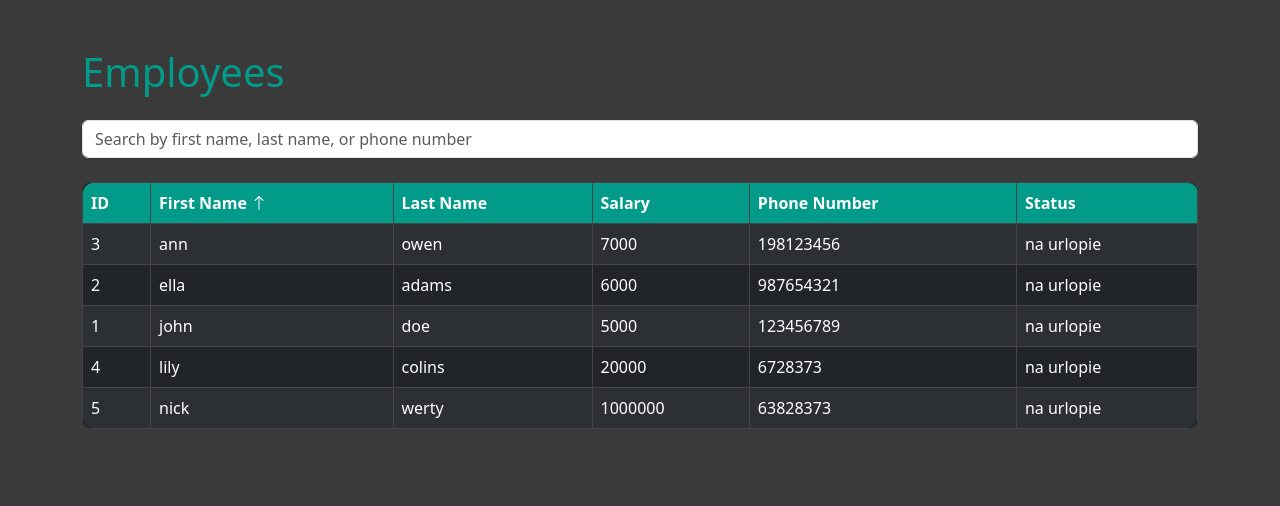
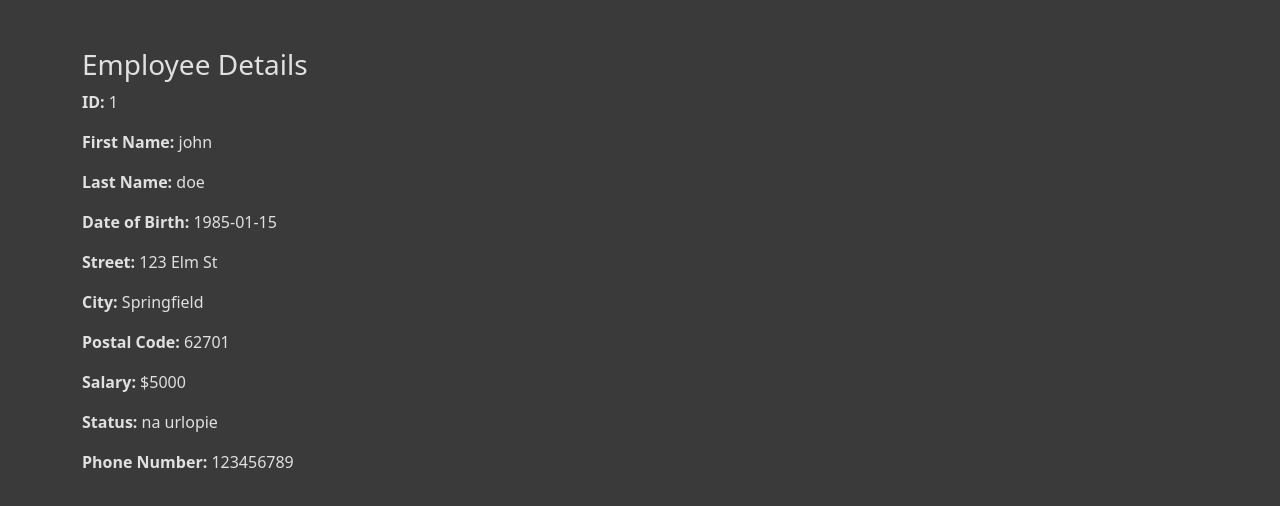
Before and after one commit to justynakwasniak/employees-app, a React (Vite) app: page /details/1 in a window 1280 px wide. Shown: the top 506 px of the page. Built offline with nearby package versions, Linux system fonts and the light colour scheme.

Commit message:
details about employees

```diff
--- a/package.json
+++ b/package.json
@@ -11,7 +11,8 @@
   },
   "dependencies": {
     "react": "^18.3.1",
-    "react-dom": "^18.3.1"
+    "react-dom": "^18.3.1",
+    "react-router-dom": "^6.26.0"
   },
   "devDependencies": {
     "@types/react": "^18.3.3",
--- a/src/App.css
+++ b/src/App.css
@@ -31,7 +31,7 @@ h6 {
   color: #e0e0e0;
 }
 h1 {
-  color: rgb(2, 154, 136);
+  color: rgb(13, 204, 182);
 }
 
 .table {
@@ -62,7 +62,7 @@ thead {
 }
 
 thead th {
-  color: #e0e0e0;
+  color: #dacece;
 }
 .table th {
   cursor: pointer;
@@ -82,3 +82,19 @@ thead th {
 .table tbody tr:last-child td:last-child {
   border-bottom-right-radius: 10px; /* Adjust the value to your preference */
 }
+/* src/App.css */
+.clickable-row:hover {
+  background-color: #495057; /* Kolor tła po najechaniu */
+}
+/* src/App.css */
+
+/* Styl dla klikanych wierszy tabeli */
+.clickable-row {
+  cursor: pointer; /* Kursor zmienia się na wskaźnik */
+}
+
+/* Styl dla wierszy tabeli po najechaniu */
+.clickable-row:hover {
+  background-color: #6c757d; /* Jaśniejszy kolor tła po najechaniu */
+  color: white; /* Opcjonalnie zmiana koloru tekstu */
+}
--- a/src/App.tsx
+++ b/src/App.tsx
@@ -1,16 +1,22 @@
 import "./App.css";
 import React, { useState } from "react";
-import { Table } from "./components/Table";
-import SearchBar from "./components/SearchBar";
+import { createBrowserRouter, RouterProvider } from "react-router-dom";
+import { EmployeesPage } from "./pages/EmployeesPage";
+import { DetailsPage } from "./pages/DetailsPage";
 import { Employee } from "./modals/Employee";
 
-function App() {
+const App = () => {
   const [searchTerm, setSearchTerm] = useState("");
+
   const mockData: Employee[] = [
     {
       id: "1",
       firstname: "john",
       lastname: "doe",
+      birthdate: "1985-01-15",
+      street: "123 Elm St",
+      city: "Springfield",
+      postalCode: "62701",
       salary: 5000,
       status: "na urlopie",
       phonenumber: 123456789,
@@ -19,6 +25,10 @@ function App() {
       id: "2",
       firstname: "ella",
       lastname: "adams",
+      birthdate: "1990-02-25",
+      street: "456 Oak St",
+      city: "Metropolis",
+      postalCode: "10001",
       salary: 6000,
       status: "na urlopie",
       phonenumber: 987654321,
@@ -27,6 +37,10 @@ function App() {
       id: "3",
       firstname: "ann",
       lastname: "owen",
+      birthdate: "1988-03-10",
+      street: "789 Pine St",
+      city: "Gotham",
+      postalCode: "20001",
       salary: 7000,
       status: "na urlopie",
       phonenumber: 198123456,
@@ -35,6 +49,10 @@ function App() {
       id: "4",
       firstname: "lily",
       lastname: "colins",
+      birthdate: "1975-04-05",
+      street: "321 Maple St",
+      city: "Star City",
+      postalCode: "30001",
       salary: 20000,
       status: "na urlopie",
       phonenumber: 6728373,
@@ -43,6 +61,10 @@ function App() {
       id: "5",
       firstname: "nick",
       lastname: "werty",
+      birthdate: "1980-05-20",
+      street: "654 Birch St",
+      city: "Central City",
+      postalCode: "40001",
       salary: 1000000,
       status: "na urlopie",
       phonenumber: 63828373,
@@ -55,13 +77,28 @@ function App() {
       .includes(searchTerm.toLowerCase())
   );
 
+  const router = createBrowserRouter([
+    {
+      path: "/",
+      element: (
+        <EmployeesPage
+          searchTerm={searchTerm}
+          setSearchTerm={setSearchTerm}
+          data={filteredData}
+        />
+      ),
+    },
+    {
+      path: "/details/:id",
+      element: <DetailsPage data={mockData} />,
+    },
+  ]);
+
   return (
     <div className="App container mt-5">
-      <h1 className="mb-4">Employees</h1>
-      <SearchBar searchTerm={searchTerm} setSearchTerm={setSearchTerm} />
-      <Table data={filteredData} />
+      <RouterProvider router={router} />
     </div>
   );
-}
+};
 
 export default App;
--- a/src/components/Table.tsx
+++ b/src/components/Table.tsx
@@ -1,14 +1,15 @@
+// src/components/Table.tsx
 import React, { useState } from "react";
 import { Employee } from "../modals/Employee";
+import "../App.css"; // Upewnij się, że ścieżka jest poprawna
 
 interface TableProps {
   data: Employee[];
 }
 
-type SortKey = keyof Employee; //określa, według którego klucza obiektu Employee dane mają być sortowane.
-type SortOrder = "asc" | "desc"; //określa, czy sortowanie jest rosnące czy malejące
-//asc: Ascending – rosnąco, czyli od najmniejszej wartości do największej (np. od A do Z, od 1 do 10).
-//desc: Descending – malejąco, czyli od największej wartości do najmniejszej (np. od Z do A, od 10 do 1).
+type SortKey = keyof Employee;
+type SortOrder = "asc" | "desc";
+
 export const Table: React.FC<TableProps> = ({ data }) => {
   const [sortKey, setSortKey] = useState<SortKey>("firstname");
   const [sortOrder, setSortOrder] = useState<SortOrder>("asc");
@@ -27,7 +28,7 @@ export const Table: React.FC<TableProps> = ({ data }) => {
     if (a[sortKey] > b[sortKey]) return sortOrder === "asc" ? 1 : -1;
     return 0;
   });
-  //renderowanie ikony sortowania obok nagłówka kolumny w tabeli
+
   const renderSortIcon = (key: SortKey) => {
     if (sortKey === key) {
       return sortOrder === "asc" ? (
@@ -63,7 +64,11 @@ export const Table: React.FC<TableProps> = ({ data }) => {
       </thead>
       <tbody>
         {sortedData.map((employee) => (
-          <tr key={employee.id}>
+          <tr
+            key={employee.id}
+            className="clickable-row" // Dodaj klasę CSS
+            onClick={() => (window.location.href = `/details/${employee.id}`)}
+          >
             <td>{employee.id}</td>
             <td>{employee.firstname}</td>
             <td>{employee.lastname}</td>
--- a/src/modals/Employee.ts
+++ b/src/modals/Employee.ts
@@ -1,8 +1,12 @@
-// Zdefiniuj interfejs dla danych pracowników
+// src/modals/Employee.ts
 export interface Employee {
   id: string;
   firstname: string;
   lastname: string;
+  birthdate: string; // Data urodzenia
+  street: string; // Ulica
+  city: string; // Miejscowość
+  postalCode: string; // Kod pocztowy
   salary: number;
   status: string;
   phonenumber: number;
--- /dev/null
+++ b/src/pages/DetailsPage.tsx
@@ -0,0 +1,53 @@
+// src/pages/DetailsPage.tsx
+import React from "react";
+import { useParams } from "react-router-dom";
+import { Employee } from "../modals/Employee";
+
+interface DetailsPageProps {
+  data: Employee[];
+}
+
+export function DetailsPage({ data }: DetailsPageProps) {
+  const { id } = useParams<{ id: string }>();
+  const employee = data.find((emp) => emp.id === id);
+
+  if (!employee) {
+    return <div>Employee not found</div>;
+  }
+
+  return (
+    <div>
+      <h3>Employee Details</h3>
+      <p>
+        <strong>ID:</strong> {employee.id}
+      </p>
+      <p>
+        <strong>First Name:</strong> {employee.firstname}
+      </p>
+      <p>
+        <strong>Last Name:</strong> {employee.lastname}
+      </p>
+      <p>
+        <strong>Date of Birth:</strong> {employee.birthdate}
+      </p>
+      <p>
+        <strong>Street:</strong> {employee.street}
+      </p>
+      <p>
+        <strong>City:</strong> {employee.city}
+      </p>
+      <p>
+        <strong>Postal Code:</strong> {employee.postalCode}
+      </p>
+      <p>
+        <strong>Salary:</strong> ${employee.salary}
+      </p>
+      <p>
+        <strong>Status:</strong> {employee.status}
+      </p>
+      <p>
+        <strong>Phone Number:</strong> {employee.phonenumber}
+      </p>
+    </div>
+  );
+}
--- /dev/null
+++ b/src/pages/EmployeesPage.tsx
@@ -0,0 +1,25 @@
+// src/pages/EmployeesPage.tsx
+import React from "react";
+import { Employee } from "../modals/Employee";
+import SearchBar from "../components/SearchBar";
+import { Table } from "../components/Table";
+
+interface EmployeesPageProps {
+  searchTerm: string;
+  setSearchTerm: React.Dispatch<React.SetStateAction<string>>;
+  data: Employee[];
+}
+
+export function EmployeesPage({
+  searchTerm,
+  setSearchTerm,
+  data,
+}: EmployeesPageProps) {
+  return (
+    <>
+      <h1 className="mb-4">Employees</h1>
+      <SearchBar searchTerm={searchTerm} setSearchTerm={setSearchTerm} />
+      <Table data={data} />
+    </>
+  );
+}
```
Also changed, not shown: 1 other file (tests, documents, lock files or other folders).
